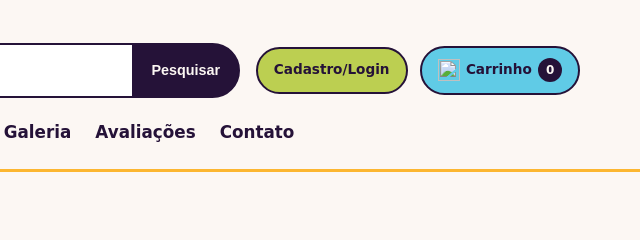
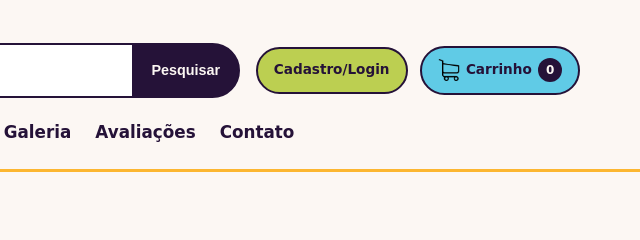
Before and after one commit to mariafernandaoliv/Desafio, a plain HTML site: page index.html in a window 1280 px wide. Shown: the top 240 px of the page, 623-1263 px from the left. Drawn offline with Linux system fonts and the light colour scheme; a web font is replaced by a local one.

Commit message:
adicionei ícone de carrinho

```diff
--- a/index.html
+++ b/index.html
@@ -77,7 +77,7 @@
             aria-label="Abrir carrinho de compras"
         >
             <img
-                src="imagens/icone-carrinho.svg"
+                src="/imagens/icone-carrinho.png"
                 alt=""
                 aria-hidden="true"
             >
```
Also changed, not shown: imagens/icone-carrinho.png (added).
